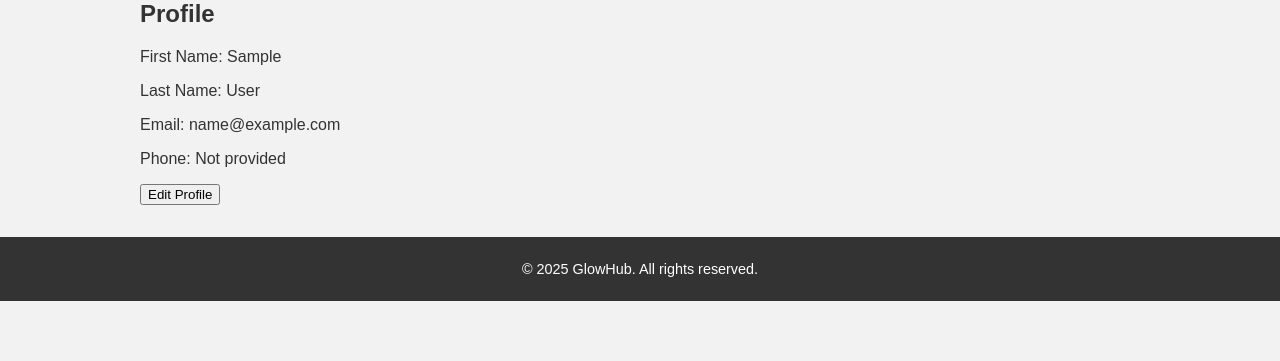
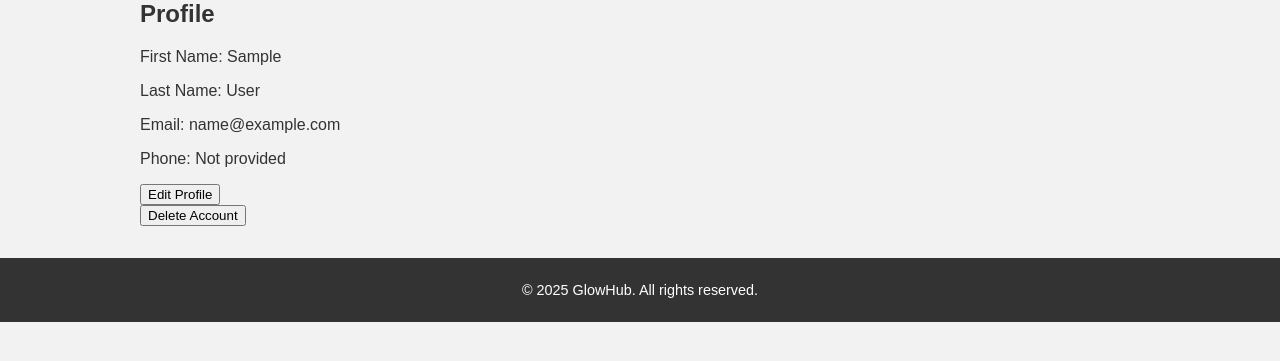
Before and after one commit to Tasnim0-0Abdelhamid/GlowHub, a Django app: page /profile/ in a window 1280 px wide. Shown: the part 132-493 px from the top of the page. Run offline with Django 5.2, Linux system fonts and the light colour scheme; the visitor is signed in with stand-in values (Sample User, id 1).

Commit message:
Add Edit Profile form that shows only when user clicks Edit Profile&Add Delete profile confirmation that shows only when user clicks Delete Account

```diff
--- a/main_app/templates/profile.html
+++ b/main_app/templates/profile.html
@@ -14,12 +14,31 @@
 </form>
 {% endif %}
 
+{% if not show_delete_confirm %}
+<form method="POST" style="display:inline;">
+    {% csrf_token %}
+    <button type="submit" name="show_delete_confirm">Delete Account</button>
+</form>
+{% endif %}
+
 {% if show_form %}
 <h3>Edit Profile</h3>
 <form method="POST">
     {% csrf_token %}
     {{ form.as_p }}
     <button type="submit" name="edit_profile">Save Changes</button>
+</form>
+{% endif %}
+
+{% if show_delete_confirm %}
+<h3>Confirm Delete</h3>
+<p>Are you sure you want to delete your account? This action cannot be undone.</p>
+<form method="POST">
+    {% csrf_token %}
+    <button type="submit" name="delete_account">Yes, delete my account</button>
+</form>
+<form method="GET" action="{% url 'profile' %}">
+    <button type="submit">Cancel</button>
 </form>
 {% endif %}
 
--- a/main_app/views.py
+++ b/main_app/views.py
@@ -42,6 +42,7 @@ def signup_view(request):
 def profile_view(request):
     user = request.user
     show_form = False
+    show_delete_confirm = False
     form = CustomUserUpdateForm(instance=user)
 
     if request.method == 'POST' and 'show_edit_form' in request.POST:
@@ -55,10 +56,19 @@ def profile_view(request):
                 messages.success(request, "Profile updated successfully.")
                 return redirect('profile')
 
+    elif request.method == 'POST' and 'show_delete_confirm' in request.POST:
+        show_delete_confirm = True
+
+    elif request.method == 'POST' and 'delete_account' in request.POST:
+        user.delete()
+        messages.success(request, "Account deleted successfully.")
+        return redirect('home')
+
     return render(request, 'profile.html', {
         'user': user,
         'form': form,
-        'show_form': show_form
+        'show_form': show_form,
+        'show_delete_confirm': show_delete_confirm
     })
 
 def logout_view(request):
```
